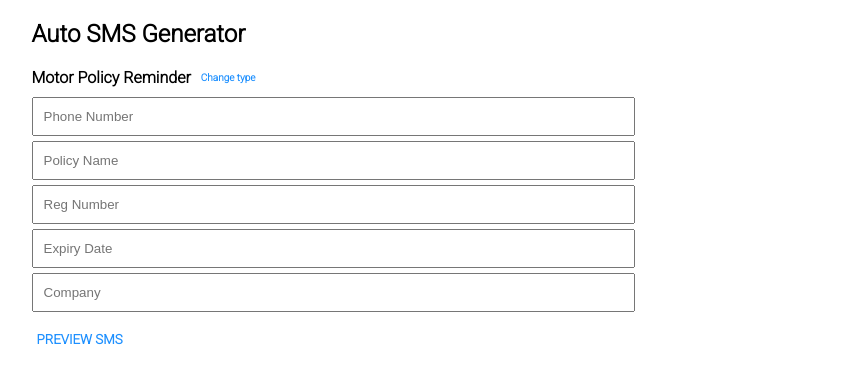
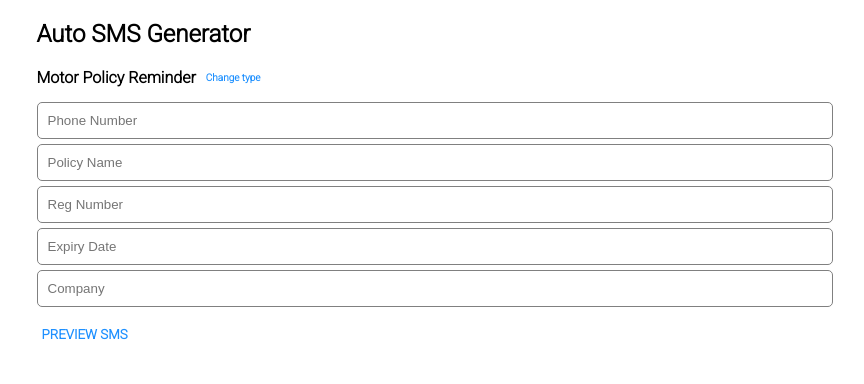
Before and after one commit to Sigkill32/SMSGenerator, a plain HTML site: page index.html in a window 1280 px wide. Shown: the whole page, without its empty margins (106-970 px from the left). Drawn offline with Linux system fonts and the light colour scheme.

Commit message:
input style changes

```diff
--- a/index.css
+++ b/index.css
@@ -49,15 +49,18 @@ button {
 }
 
 .type-text {
-  margin-bottom: 10px;
+  margin-bottom: 15px;
   display: flex;
   align-items: center;
 }
 
 .input-items input {
   padding: 10px;
-  width: 60%;
+  width: 80%;
   margin-bottom: 5px;
+  border-radius: 5px;
+  border: 1px solid grey;
+  outline: none;
 }
 
 #changeType {
```
